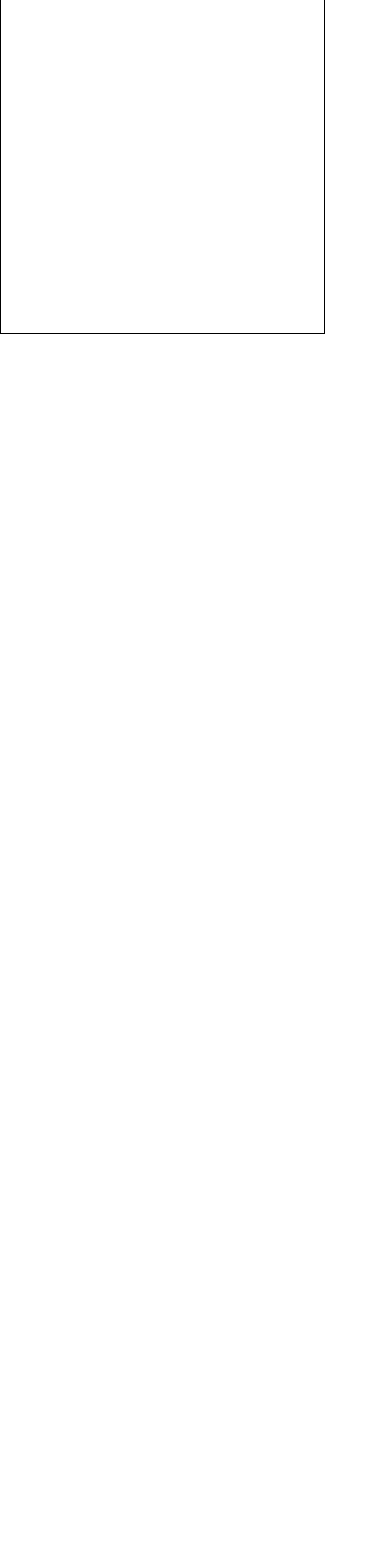
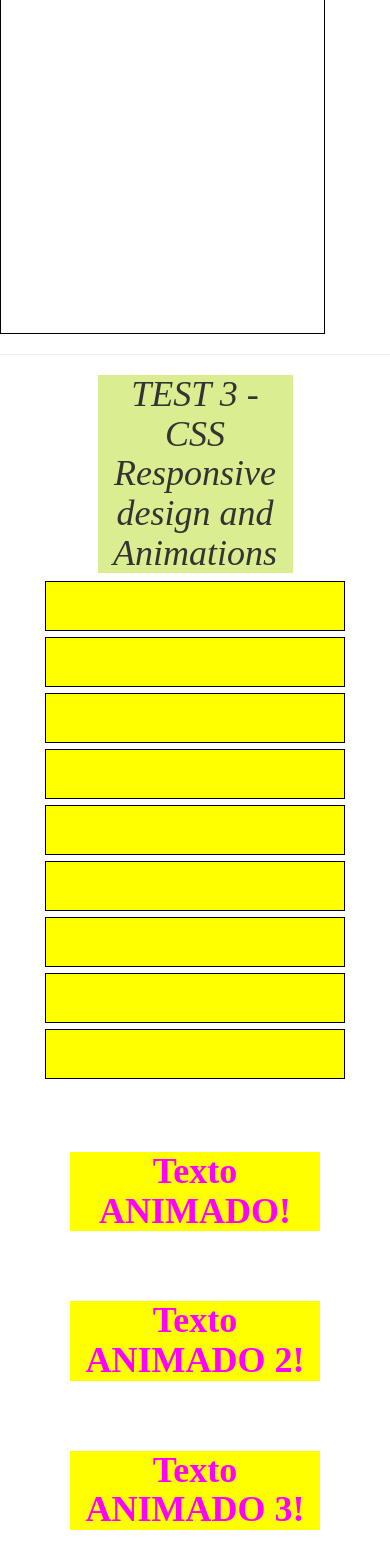
Before and after one commit to CrgioPeca88/angular-typescript-experiments, an Angular app: page / in a window 390 px wide. Shown: the part 3484-5052 px from the top of the page. Before the commit the page ends 3818 px from the top, so only its background shows below. Built offline with nearby package versions, Linux system fonts and the light colour scheme.

Commit message:
[FEATURE] Css responsive design and animations test added - css-responsive.component

```diff
--- a/src/app/app.component.html
+++ b/src/app/app.component.html
@@ -15,3 +15,9 @@
   <h1 class="title-test">TEST 2 - CSS</h1>
 </div>
 <css-test></css-test>
+<!-->TEST 3</-->
+<hr/>
+<div class="title-container">
+  <h1 class="title-test">TEST 3 - CSS Responsive design and Animations</h1>
+</div>
+<css-responsive></css-responsive>
--- a/src/app/app.module.ts
+++ b/src/app/app.module.ts
@@ -5,12 +5,14 @@ import { AppComponent } from './app.component';
 import { RegistrationComponent } from './registration/registration.component';
 import { ScheduleComponent } from './schedule/schedule.component';
 import { CssTestComponent } from './css-test/css-test.component';
+import { CssResponsiveTestComponent } from './css-responsive/css-responsive.component';
 import { AppService } from './app.service';
 
 @NgModule({
   declarations: [
     AppComponent,
     CssTestComponent,
+    CssResponsiveTestComponent,
     RegistrationComponent,
     ScheduleComponent
   ],
--- /dev/null
+++ b/src/app/css-responsive/css-responsive.component.css
@@ -0,0 +1,86 @@
+.responsive-container {
+  display: flex;
+  justify-content: space-around;
+  margin-bottom: 5px;
+  flex-wrap: wrap;
+}
+
+.responsive-container div {
+  width: 300px;
+  height: 50px;
+  background-color: gray;
+  border: 1px solid black;
+  margin: 3px;
+}
+
+.text {
+  text-align: center;
+  background-color: yellow;
+  color: magenta;
+  font-weight: bold;
+  margin: 70px;
+}
+
+.fadeIn {
+  /*--webkit-animation-duration: 4s;*/
+  animation-duration: 4s;
+  animation-fill-mode: both;
+  animation-name: fadeIn;
+}
+
+.fadeInDown {
+  animation-duration: 1s;
+  animation-fill-mode: both;
+  animation-name: fadeInDown;
+}
+
+.fadeInUp {
+  animation-duration: 1s;
+  animation-fill-mode: both;
+  animation-name: fadeInUp;
+}
+
+@keyframes fadeIn {
+  from {
+    opacity: 0;
+  }
+  to {
+    opacity: 1;
+  }
+}
+
+@keyframes fadeInDown {
+  from {
+    opacity: 0;
+    transform: translate3d(0,-100%,0);
+    /*--webkit-transform: translate3d(0,-100%,0);*/
+  }
+  to {
+    opacity: 1;
+    transform: translate3d(0,0,0);
+    /*--webkit-transform: translate3d(0,0,0);*/
+  }
+}
+
+@keyframes fadeInUp {
+  from {
+    opacity: 0;
+    transform: translate3d(0,100%,0);
+  }
+  to {
+    opacity: 1;
+    transform: translate3d(0,0,0);
+  }
+}
+
+@media (max-width: 600px) {
+  .responsive-container {
+    flex-direction: column;
+    margin-bottom: 5px;
+    align-items: center;
+  }
+
+  .responsive-container div {
+    background-color: yellow;
+  }
+}
--- /dev/null
+++ b/src/app/css-responsive/css-responsive.component.html
@@ -0,0 +1,14 @@
+<section class="responsive-container">
+  <div></div>
+  <div></div>
+  <div></div>
+  <div></div>
+  <div></div>
+  <div></div>
+  <div></div>
+  <div></div>
+  <div></div>
+</section>
+<h1 class="text fadeInDown">Texto ANIMADO!</h1>
+<h1 class="text fadeIn">Texto ANIMADO 2!</h1>
+<h1 class="text fadeInUp">Texto ANIMADO 3!</h1>
```
Also changed, not shown: src/app/css-responsive/css-responsive.component.ts (added, +12 -0 lines).
